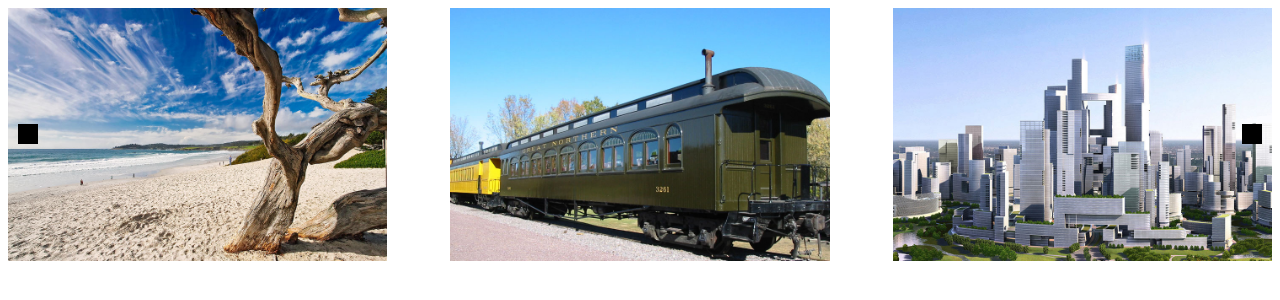
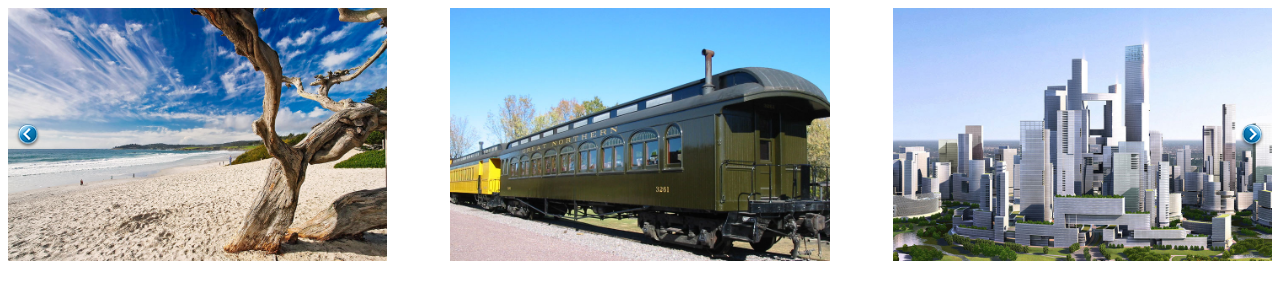
Before and after one commit to fadliawan/ogallery, a plain HTML site: page index.html in a window 1280 px wide. Drawn offline with Linux system fonts and the light colour scheme.

Commit message:
Add arrow

```diff
--- a/css/ogallery.css
+++ b/css/ogallery.css
@@ -29,7 +29,9 @@
 }
 
 .ogallery-arrow {
-  background: black;
+  background: url('img/arrows.png') no-repeat left top;
+  border-radius: 20px;
+  box-shadow: 0 2px 3px rgba(0, 0, 0, .5);
   cursor: pointer;
   height: 20px;
   left: 10px;
@@ -40,6 +42,7 @@
 }
 
 .ogallery-arrow--next {
+  background-position: left -20px;
   left: auto;
   right: 10px;
 }
```
Also changed, not shown: css/img/arrows.png (added).
